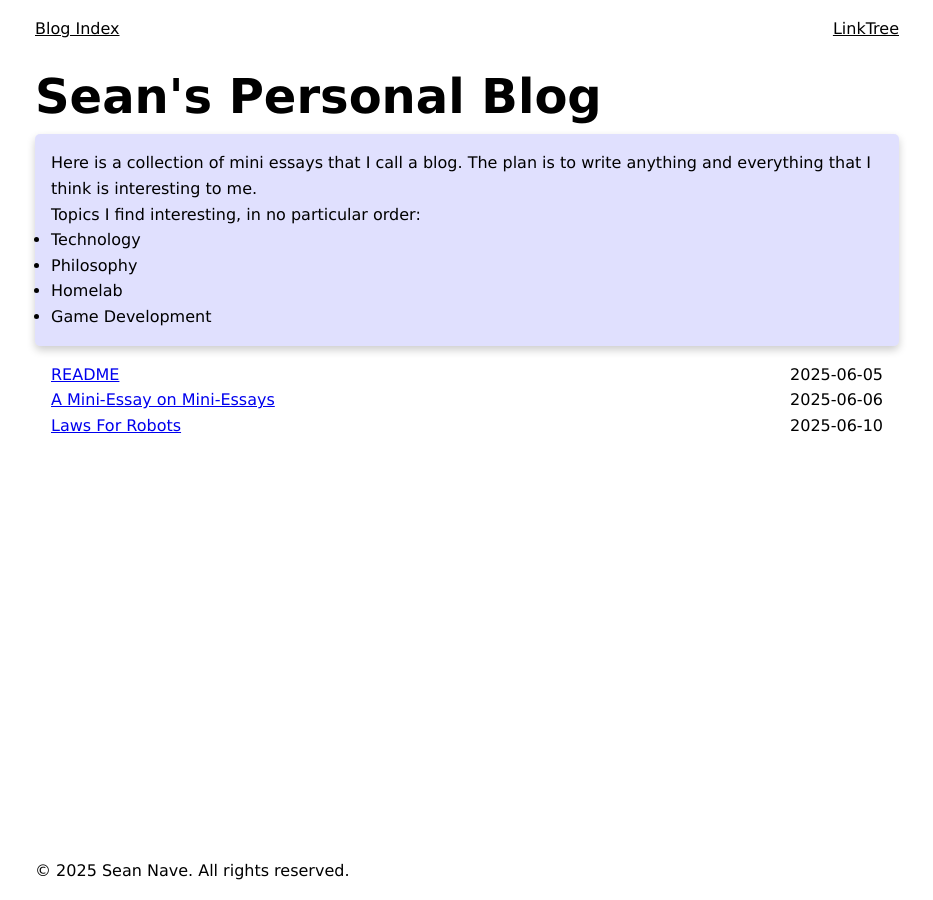
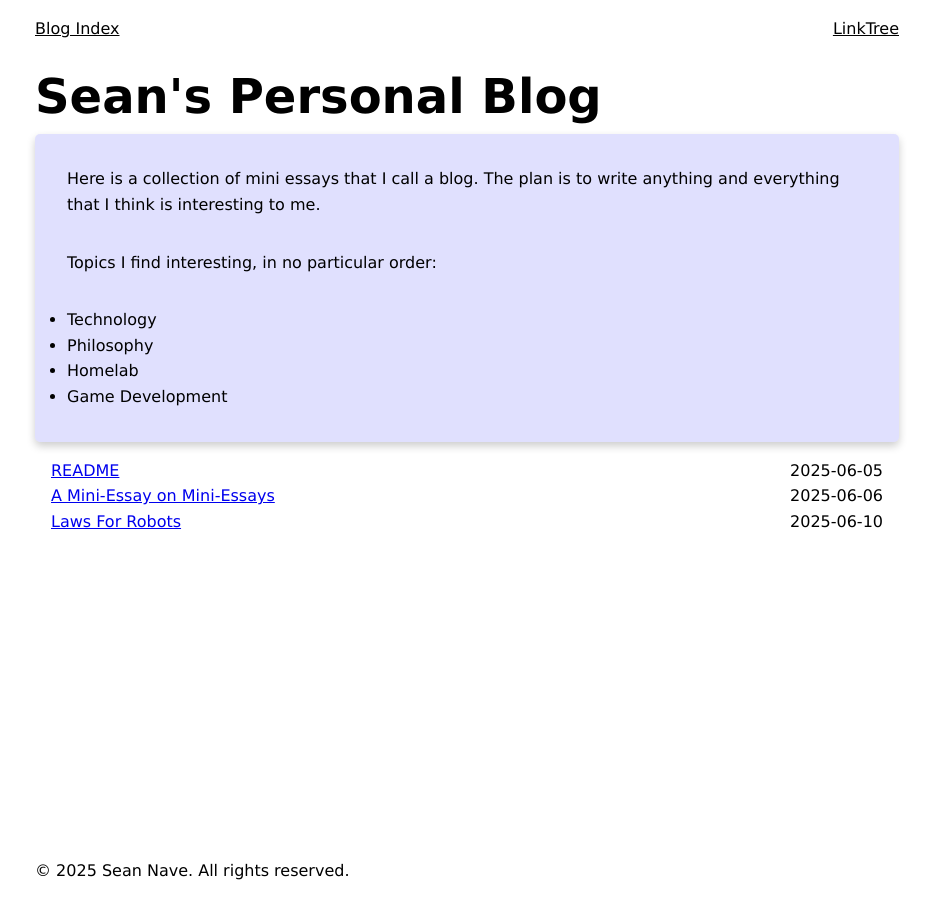
Before and after one commit to seannave211/Blog, a Jekyll site: the page built from index.html, in a window 1280 px wide. Shown: the whole page, without its empty margins (173-1106 px from the left). Built offline with Jekyll 4.4.1, drawn with Linux system fonts in a browser that asks for light colours.

Commit message:
feat: revise padding for content under blockquote

```diff
--- a/assets/css/catalogue.css
+++ b/assets/css/catalogue.css
@@ -4,6 +4,10 @@ blockquote {
     padding: 1rem;
     text-align: start;
     box-shadow: 0 4px 8px 0 rgba(0, 0, 0, 0.2);
+}
+
+blockquote > * {
+    padding: inherit;
 }
 
 #catalogue {
```
